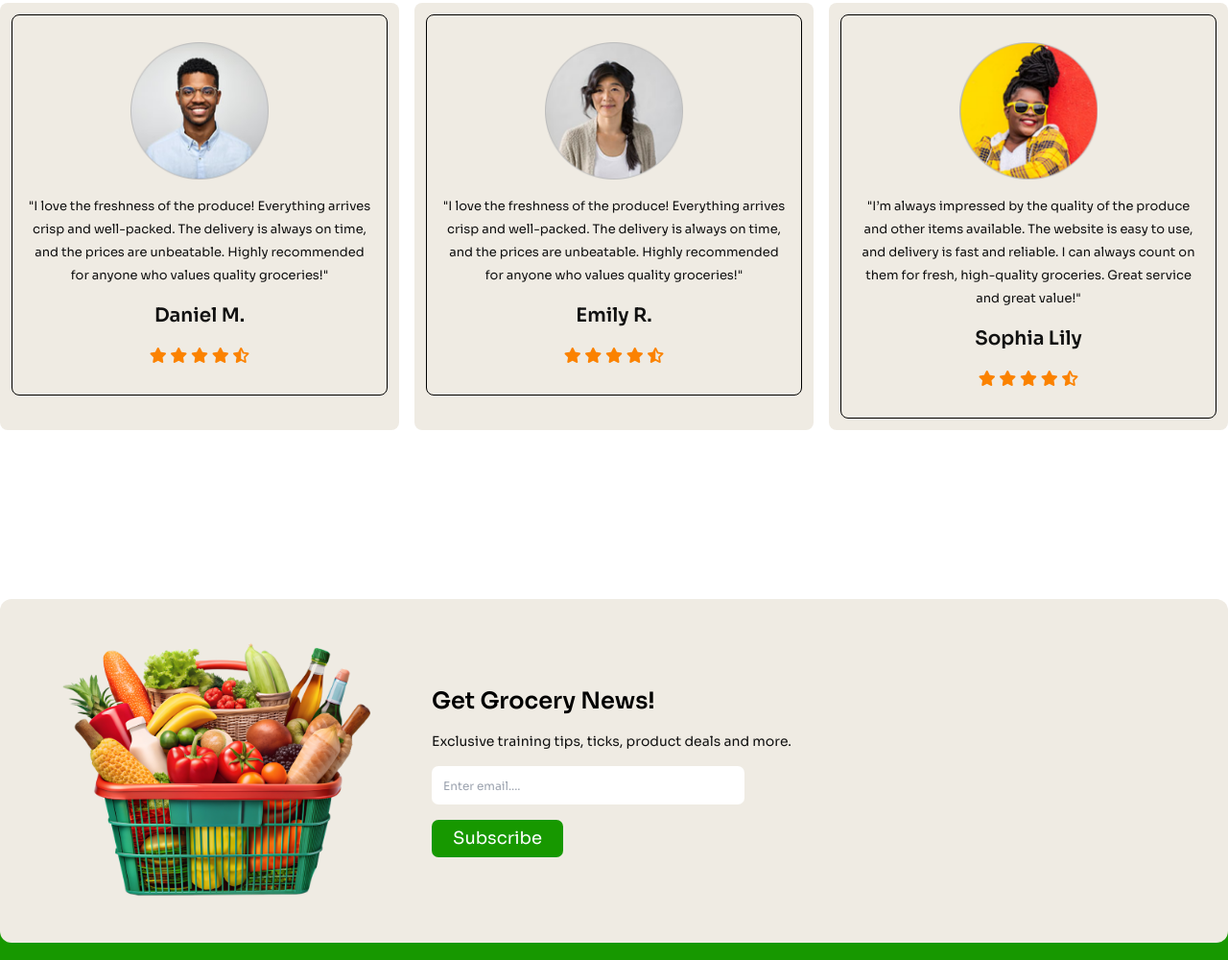
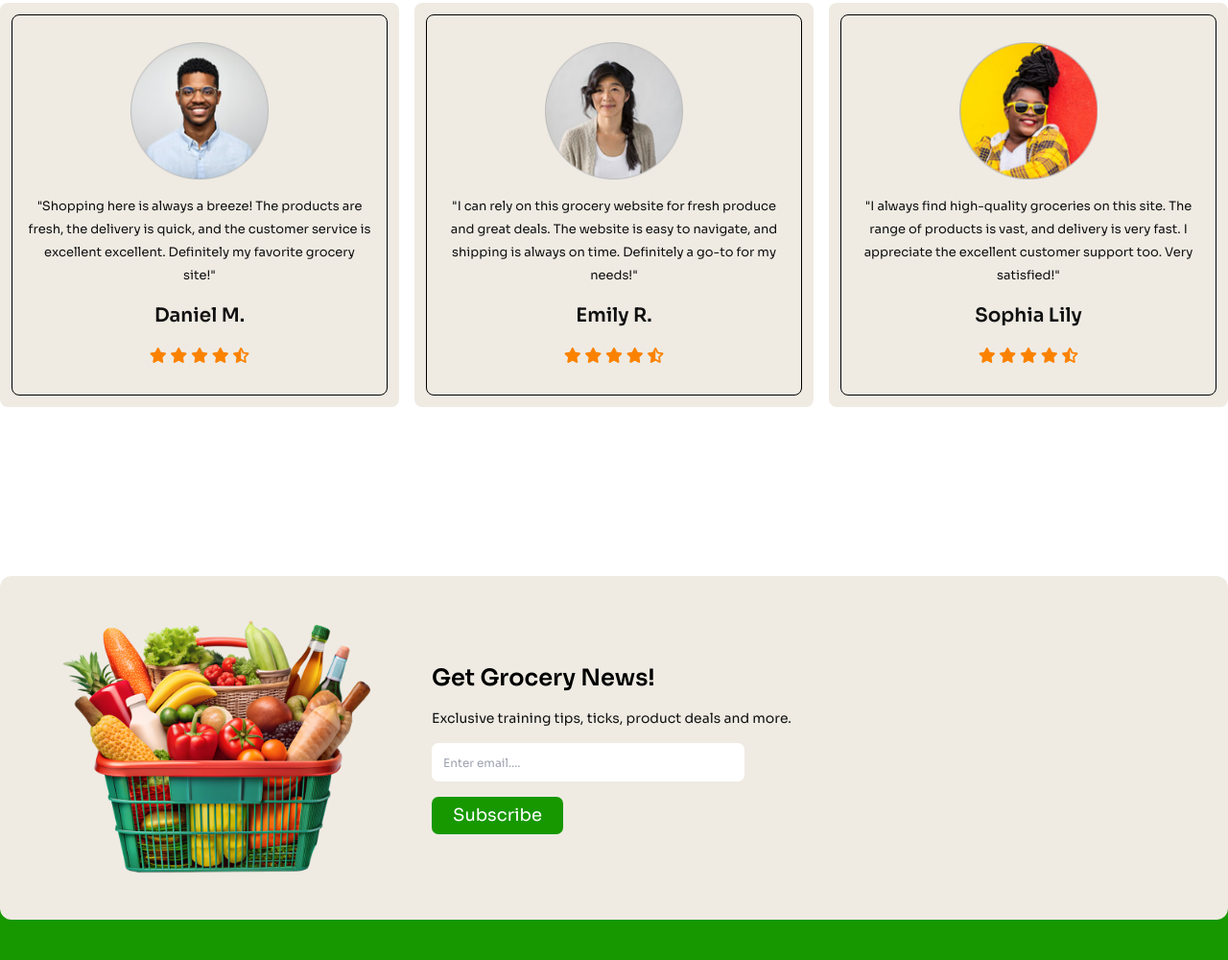
Before and after one commit to sarfarazakram576/Assignment-3, a plain HTML site: page index.html in a window 1280 px wide. Shown: the part 2380-3380 px from the top of the page at 96% size. Drawn offline with nearby package versions, Linux system fonts and the light colour scheme; a web font is replaced by a local one.

Commit message:
make some improvement

```diff
--- a/index.html
+++ b/index.html
@@ -199,10 +199,7 @@
                 <div class="rounded-[8px] bg-[#EFEBE3] p-3 mx-4 md:mx-0">
                     <div class=" rounded-[8px] flex flex-col gap-4 justify-center items-center border border-black px-4 py-7">
                         <img src="c2-assets/user-1.png" alt="" class="w-[40%]">
-                        <p class="text-center text-[13px] leading-6">"I love the freshness of the produce! Everything arrives crisp and
-                            well-packed.
-                            The delivery is always on time, and the prices are unbeatable.
-                            Highly recommended for anyone who values quality groceries!"</p>
+                        <p class="text-center text-[13px] leading-6">"Shopping here is always a breeze! The products are fresh, the delivery is quick, and the customer service is excellent excellent. Definitely my favorite grocery site!"</p>
                         <h3 class="font-semibold text-xl">Daniel M.</h3>
                         <div>
                             <i class="fa-solid fa-star text-[#FB8200]"></i>
@@ -216,9 +213,7 @@
                 <div class="rounded-[8px] bg-[#EFEBE3] p-3 mx-4 md:mx-0">
                     <div class=" rounded-[8px] flex flex-col gap-4 justify-center items-center border border-black px-4 py-7">
                         <img src="c2-assets/user-2.png" alt="" class="w-[40%]">
-                        <p class="text-center text-[13px] leading-6">"I love the freshness of the produce! Everything arrives crisp and well-packed.
-                            The delivery is always on time, and the prices are unbeatable.
-                            Highly recommended for anyone who values quality groceries!"</p>
+                        <p class="text-center text-[13px] leading-6">"I can rely on this grocery website for fresh produce and great deals. The website is easy to navigate, and shipping is always on time. Definitely a go-to for my needs!"</p>
                         <h3 class="font-semibold text-xl">Emily R.</h3>
                         <div>
                             <i class="fa-solid fa-star text-[#FB8200]"></i>
@@ -232,7 +227,7 @@
                 <div class="rounded-[8px] bg-[#EFEBE3] p-3 mx-4 md:mx-0">
                     <div class=" rounded-[8px] flex flex-col gap-4 justify-center items-center border border-black px-4 py-7">
                         <img src="c2-assets/user-3.png" alt="" class="w-[40%]">
-                        <p class="text-center text-[13px] leading-6">"I’m always impressed by the quality of the produce and other items available. The website is easy to use, and delivery is fast and reliable. I can always count on them for fresh, high-quality groceries. Great service and great value!"</p>
+                        <p class="text-center text-[13px] leading-6">"I always find high-quality groceries on this site. The range of products is vast, and delivery is very fast. I appreciate the excellent customer support too. Very satisfied!"</p>
                         <h3 class="font-semibold text-xl">Sophia Lily</h3>
                         <div>
                             <i class="fa-solid fa-star text-[#FB8200]"></i>
```
